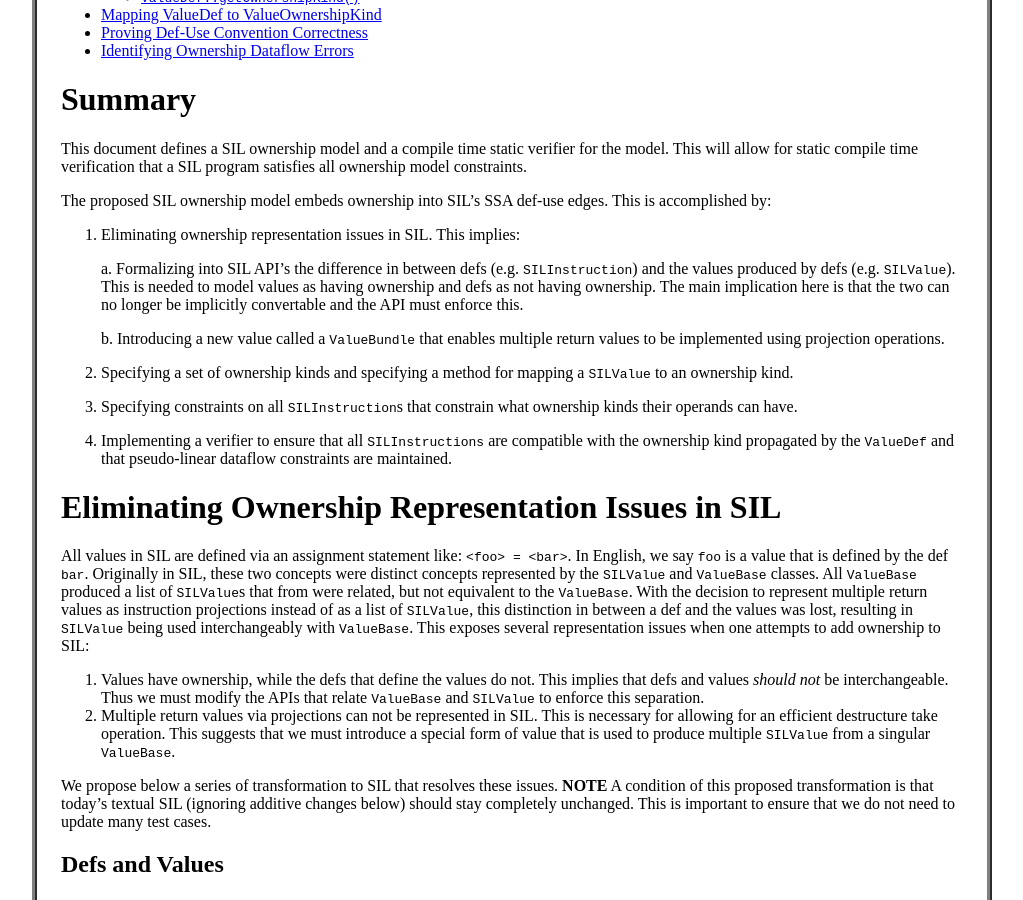
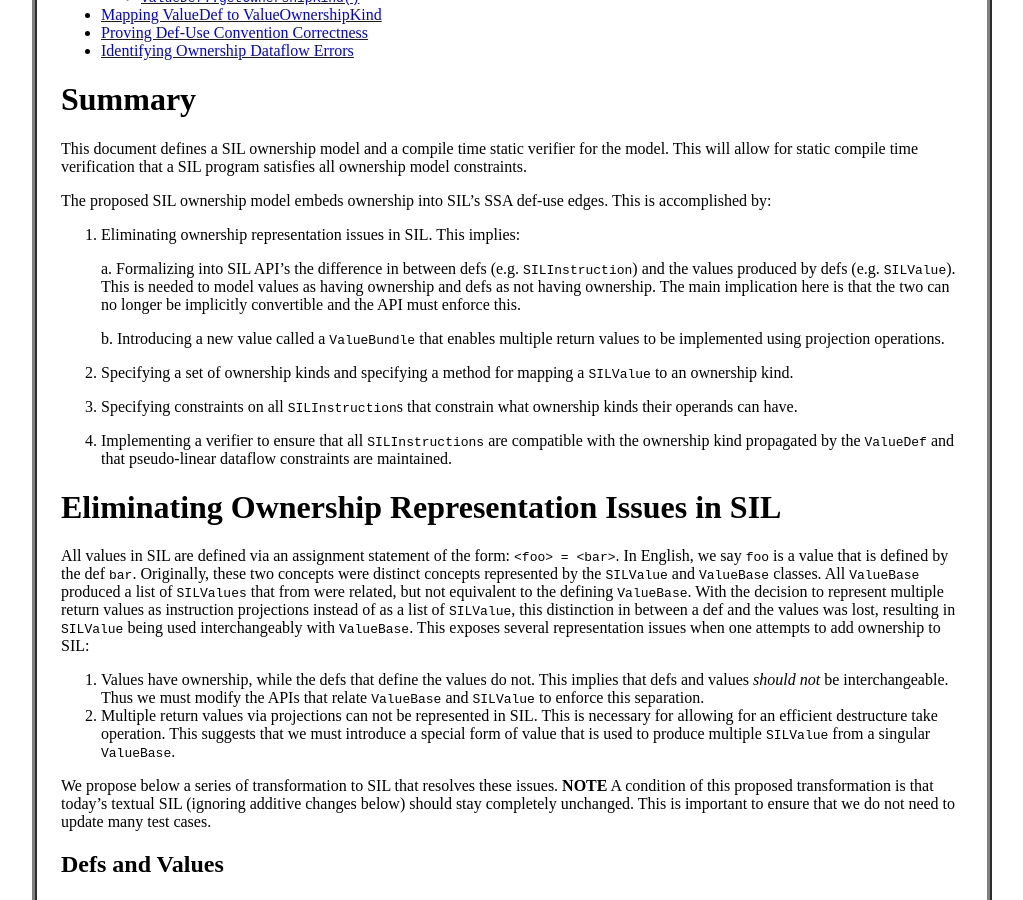
Before and after one commit to gottesmm/gottesmm.github.io, a Jekyll site: the page built from proposals/sil-ownership-verifier.md, in a window 1280 px wide and 900 px high, scrolled down 355 px. Shown: the whole window, without its empty margins (128-1151 px from the left). Built offline with Jekyll 4.4.1, drawn with Linux system fonts in a browser that asks for light colours.

Commit message:
checkpoint.

```diff
--- a/proposals/sil-ownership-verifier.md
+++ b/proposals/sil-ownership-verifier.md
@@ -43,7 +43,7 @@ edges. This is accomplished by:
    (e.g. `SILInstruction`) and the values produced by defs
    (e.g. `SILValue`). This is needed to model values as having ownership and
    defs as not having ownership. The main implication here is that the two can
-   no longer be implicitly convertable and the API must enforce this.
+   no longer be implicitly convertible and the API must enforce this.
 
    b. Introducing a new value called a `ValueBundle` that enables multiple
    return values to be implemented using projection operations.
@@ -60,15 +60,16 @@ edges. This is accomplished by:
 
 # Eliminating Ownership Representation Issues in SIL
 
-All values in SIL are defined via an assignment statement like: `<foo> = <bar>`.
-In English, we say `foo` is a value that is defined by the def `bar`. Originally
-in SIL, these two concepts were distinct concepts represented by the `SILValue`
-and `ValueBase` classes. All `ValueBase` produced a list of `SILValue`s that
-from were related, but not equivalent to the `ValueBase`. With the decision to
-represent multiple return values as instruction projections instead of as a list
-of `SILValue`, this distinction in between a def and the values was lost,
-resulting in `SILValue` being used interchangeably with `ValueBase`. This
-exposes several representation issues when one attempts to add ownership to SIL:
+All values in SIL are defined via an assignment statement of the form: `<foo> = <bar>`.
+In English, we say `foo` is a value that is defined by the def
+`bar`. Originally, these two concepts were distinct concepts represented by the
+`SILValue` and `ValueBase` classes. All `ValueBase` produced a list of
+`SILValues` that from were related, but not equivalent to the defining `ValueBase`. With
+the decision to represent multiple return values as instruction projections
+instead of as a list of `SILValue`, this distinction in between a def and the
+values was lost, resulting in `SILValue` being used interchangeably with
+`ValueBase`. This exposes several representation issues when one attempts to add
+ownership to SIL:
 
 1. Values have ownership, while the defs that define the values do not. This
    implies that defs and values *should not* be interchangeable. Thus we must
```
